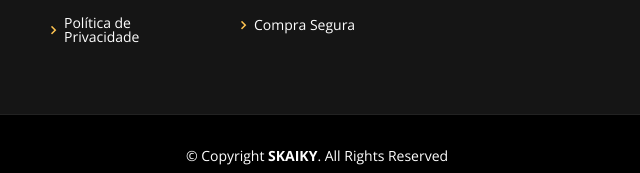
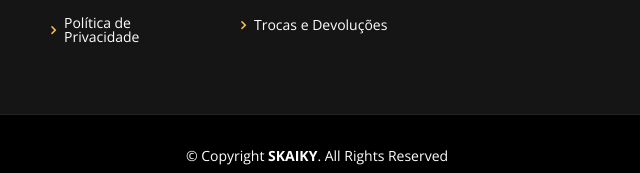
Before and after one commit to JonathanMarinho93/lading-page-skaiky, a plain HTML site: page index.html in a window 1280 px wide. Shown: the part 5725-5898 px from the top of the page, 323-963 px from the left. Drawn offline with nearby package versions, Linux system fonts and the light colour scheme.

Commit message:
Update index.html

```diff
--- a/index.html
+++ b/index.html
@@ -771,10 +771,9 @@
               <li><i class="bx bx-chevron-right"></i> <a href="https://api.whatsapp.com/send?phone=5511953132789">Dúvidas</a></li>
               <li><i class="bx bx-chevron-right"></i> <a href="#">Representantes</a></li>
               <li><i class="bx bx-chevron-right"></i> <a href="https://www.linkedin.com/in/skaiky-eletr%C3%B4nicos-955a14288/?originalSubdomain=br">Trabalhe Conosco</a></li>
-              <li><i class="bx bx-chevron-right"></i> <a href="#">Compra Segura</a></li>
+              <li><i class="bx bx-chevron-right"></i> <a href="https://skaikyoficial.lojavirtualnuvem.com.br/trocas-e-devolucoes/">Trocas e Devoluções</a></li>
             </ul>
           </div>
-
           <div class="col-lg-4 col-md-6 footer-newsletter">
             <h4>Receba todas as promoções</h4>
             <p>Quer receber nossas ofertas? Cadastre-se e comece a recebê-las!</p>
```
